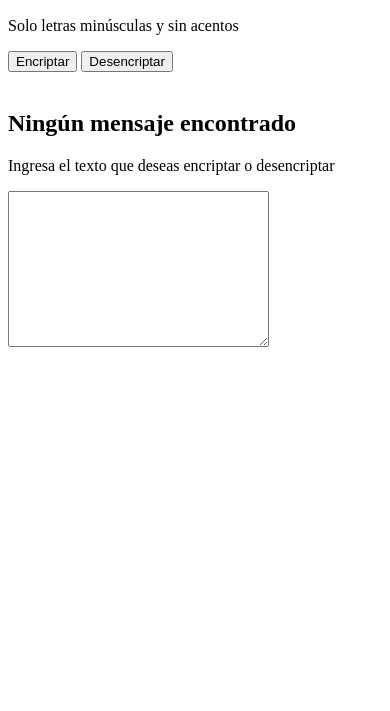
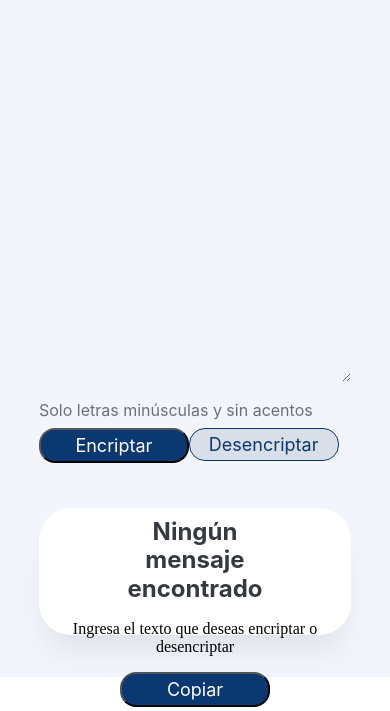
Before and after one commit to FreakinBoss/Encriptador-de-texto, a plain HTML site: page Encriptador.html in a window 390 px wide. Shown: the part 167-878 px from the top of the page. Before the commit the page ends 844 px from the top, so only its background shows below. Drawn offline with Linux system fonts and the light colour scheme.

Commit message:
Diseño de la aplicación con css y responsividad junto con la funcionalidad de encriptación/desencriptación

```diff
--- a/Encriptador.html
+++ b/Encriptador.html
@@ -10,8 +10,12 @@
 
     <body>
         <div class="container">
+            <div class="logo">
+                <img src="img/Logo.png" id="a">
+            </div>
+
             <div class="encriptar">
-                <textarea name="text" class="texto" id="text" cols="30" rows="10" placeholder="Ingresa el texto aquí"></textarea>
+                <textarea name="text" class="texto" id="texto" cols="30" rows="10" placeholder="Ingresa el texto aquí"></textarea>
                 <div class="terminos">
                     <p>Solo letras minúsculas y sin acentos</p>
                 </div>
@@ -22,11 +26,11 @@
             </div>
 
             <div class="encriptado">
-                <img src="" alt="" id="munheco">
+                <img src="img/Muñeco.png" id="munheco">
                 <div class="mensaje-encriptado" id="mensaje-encriptado">
                     <h2 id="titulo-mensaje">Ningún mensaje encontrado</h2>
                     <p id="parrafo">Ingresa el texto que deseas encriptar o desencriptar</p>
-                    <textarea name="mensaje" id="mensaje" cols="30" rows="10" class="mensaje"></textarea>
+                    <button class="btn-copiar" type="button">Copiar</button>
                 </div>
             </div>
         </div>
--- a/index.js
+++ b/index.js
@@ -0,0 +1,49 @@
+function encriptar() {
+    let texto = document.getElementById("texto");
+    let tituloMensaje = document.getElementById("titulo-mensaje");
+    let parrafo = document.getElementById("parrafo");
+
+    let textoCifrado = texto.value
+        .replace(/e/gi, "enter")
+        .replace(/i/gi, "imes")
+        .replace(/a/gi, "ai")
+        .replace(/o/gi, "ober")
+        .replace(/u/gi, "ufat");
+
+    if (texto.value) {
+        tituloMensaje.innerHTML = "Texto encriptado con éxito:";
+        parrafo.innerHTML = textoCifrado;
+    }
+    else {
+        alert("Debes ingresar algún texto");
+    }
+}
+
+function desencriptar() {
+    let texto = document.getElementById("texto");
+    let tituloMensaje = document.getElementById("titulo-mensaje");
+    let parrafo = document.getElementById("parrafo");
+
+    let textoCifrado = texto.value
+        .replace(/enter/gi, "e")
+        .replace(/imes/gi, "i")
+        .replace(/ai/gi, "a")
+        .replace(/ober/gi, "o")
+        .replace(/ufat/gi, "u");
+
+    if (texto.value) {
+        tituloMensaje.innerHTML = "Texto desencriptado con éxito:";
+        parrafo.innerHTML = textoCifrado;
+    }
+    else {
+        alert("Debes ingresar algún texto");
+    }
+}
+
+const btncopiar = document.querySelector(".btn-copiar");
+    btncopiar.addEventListener("click", copiar = () => {
+    var contenido = document.getElementById("parrafo").innerHTML;
+    var titulo = document.getElementById("titulo-mensaje");
+    navigator.clipboard.writeText(contenido);
+    titulo.innerHTML = "Texto copiado con éxito";
+})
--- a/style.css
+++ b/style.css
@@ -0,0 +1,244 @@
+* {
+    margin: 0;
+    padding: 0;
+}
+
+.container {
+    position: relative;
+    width: 100vw;
+    height: 100vh;
+    background: #f3f5fc;
+}
+
+.texto {
+    position: absolute;
+    width: 42%;
+    height: 60%;
+    left: 12%;
+    top: 15%;
+    border: none;
+    font-family: "Inter";
+    font-style: normal;
+    font-weight: 400;
+    font-size: 32px;
+    line-height: 150%;
+    background-color: #f3f5fc;
+}
+
+.texto::placeholder{
+    color: #0a3871;
+}
+.texto:focus, .texto:active {
+    border: none;
+    outline: none;
+}
+
+.terminos {
+    display: flex;
+    flex-direction: row;
+    align-items: center;
+    padding: 0px;
+    gap: 8px;
+    position: absolute;
+    width: 80%;
+    left: 12%;
+    top: 80%;
+}
+
+.terminos p {
+    font-family: "Inter";
+    font-style: normal;
+    font-weight: 400;
+    font-size: 18px;
+    line-height: 150%;
+    color: #495057;
+    opacity: 0.8;
+    flex: none;
+    order: 1;
+    flex-grow: 0;
+}
+
+.botones {
+    display: flex;
+    flex-direction: row;
+    align-items: flex-start;
+    padding: 1% 0;
+    position: absolute;
+    width: 80%;
+    left: 12%;
+    top: 82%;
+}
+
+.btn-encriptar {
+    align-items: center;
+    justify-content: center;
+    padding: 2%;
+    gap: 8px;
+    width: 25%;
+    background-color: #0a3871;
+    border-radius: 24px;
+    font-family: "Inter";
+    font-size: 18px;
+    line-height: 19px;
+    text-align: center;
+    color: #ffff;
+}
+
+.btn-desencriptar {
+    box-sizing: border-box;
+    display: flex;
+    flex-direction: row;
+    align-items: flex-start;
+    justify-content: center;
+    padding: 2%;
+    gap: 8px;
+    width: 25%;
+    background: #d8dfe8;
+    border: 1px solid #0a3871;
+    border-radius: 24px;
+    font-family: "Inter";
+    font-weight: 400;
+    font-size: 18px;
+    line-height: 19px;
+    text-align: center;
+    color: #0a3871;
+}
+
+.btn-copiar {
+    align-items: center;
+    justify-content: center;
+    padding: 2%;
+    gap: 8px;
+    width: 25%;
+    background-color: #0a3871;
+    border-radius: 24px;
+    font-family: "Inter";
+    font-size: 18px;
+    line-height: 19px;
+    text-align: center;
+    color: #ffff;
+}
+
+.btn-desencriptar:hover, .btn-encriptar:hover, .btn-copiar:hover {
+    margin: 0.3%;
+    width: 24.5%;
+    padding: 1.8%;
+}
+
+.encriptado {
+    display: flex;
+    justify-content: center;
+    position: absolute;
+    width: 30%;
+    height: 90%;
+    left: 60%;
+    top: 5%;
+    background: #ffff;
+    box-shadow: 0px 24px 32px -8px rgba(0, 0, 0, 0.08);
+    border-radius: 32px;
+}
+
+.mensaje-encriptado{
+    display: flex;
+    flex-direction: column;
+    align-items: center;
+    justify-content: center;
+    padding: 1%;
+    gap: 16px;
+    position: absolute;
+    width: 100%;
+    top: 65%;
+    text-align: center;
+
+}
+
+.mensaje-encriptado h2 {
+    width: 60%;
+    font-family: "Inter";
+    font-style: normal;
+    font-weight: 700;
+    font-size: 24px;
+    line-height: 120%;
+    text-align: center;
+    color: #343a40;
+}
+
+.mensaje-encriptado p2 {
+    width: 80%;
+    font-family: "Inter";
+    font-style: normal;
+    font-weight: 400;
+    font-size: 16px;
+    line-height: 150%;
+    text-align: center;
+    color: #495057;
+}
+
+.logo {
+    position: absolute;
+    top: 5%;
+    left: 5%;
+
+}
+
+.encriptado img {
+    position: absolute;
+    width: 80%;
+    height: 50%;
+    top: 15%;
+}
+
+/* Responsive design */
+@media (max-width: 57.5em) {
+    .containter{
+        display: flex;
+        flex-direction: row;
+    }
+    .encriptar {
+        width: 100%;
+    }
+    .texto {
+        width: 80%;
+        height: 60%;
+        left: 10%;
+        top: 5%;
+    }
+    .terminos{
+        width: 80%;
+        left: 10%;
+        top: 67%;
+    }
+    .terminos p{
+        font-size: 16px;
+    }
+    .botones {
+        width: 80%;
+        left: 10%;
+        top: 70%;
+    }
+    .btn-encriptar, .btn-desencriptar, .btn-copiar {
+        width: 48%;
+        border-radius: 16px;
+    }
+    .btn-encriptar:hover, .btn-desencriptar:hover, .btn-copiar:hover {
+        margin: 0.3%;
+        width: 47.5%;
+        padding: 1.8%;
+    }
+    .encriptado {
+        width: 80%;
+        height: 15%;
+        left: 10%;
+        top: 80%;
+    }
+    .mensaje-encriptado {
+        width: 100%;
+        top: 5%;
+    }
+    .encriptado img {
+        top: 0;
+        display: none;
+        visibility: hidden;
+    }
+
+}
```
Also changed, not shown: img/Logo.png (added), img/Muñeco.png (added).
